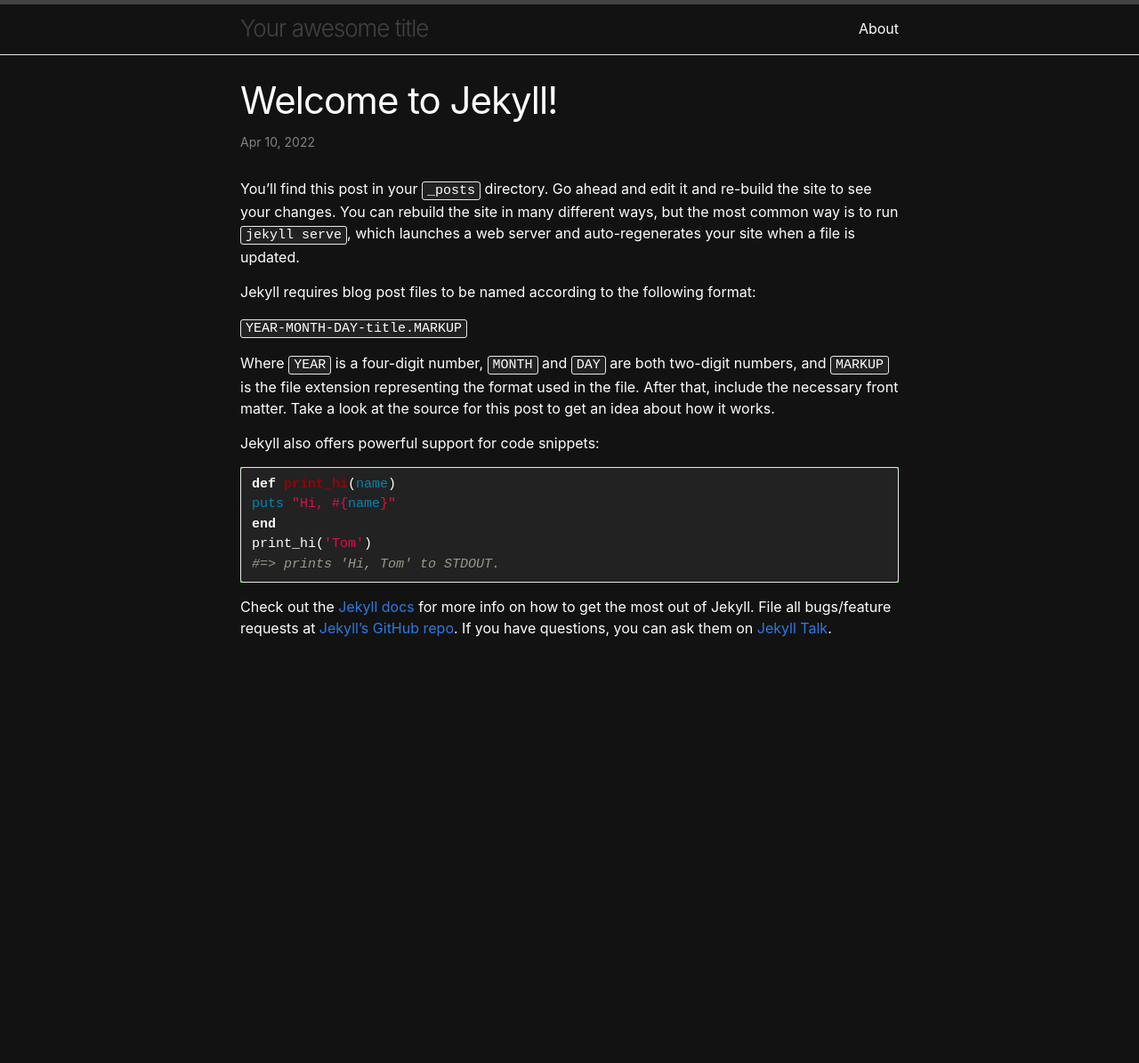
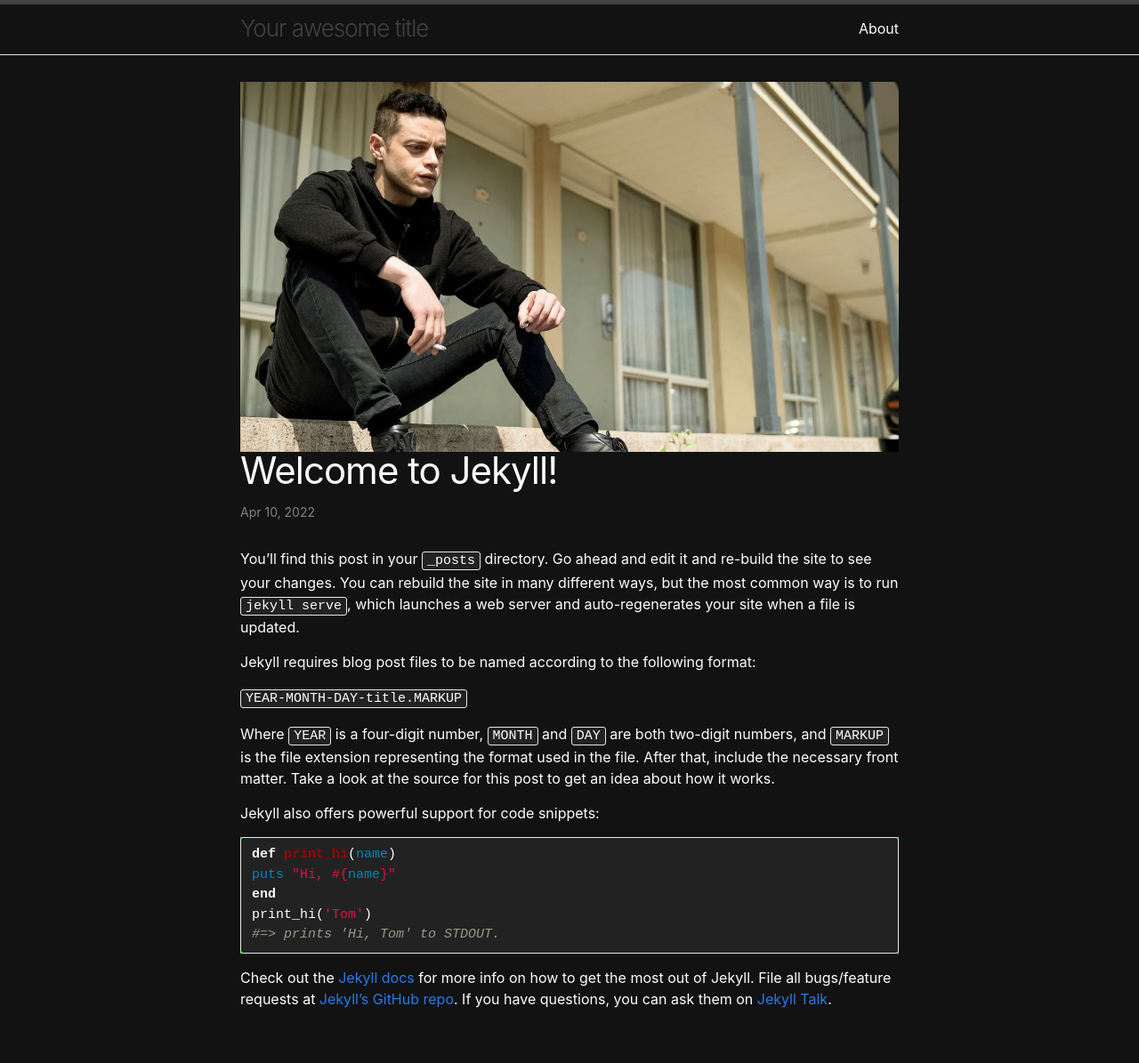
Before and after one commit to marcellbarsony/blog, a Jekyll site: the page built from _posts/2022-04-10-welcome_to_jekyll.md, in a window 1280 px wide. Shown: the whole page at 89% size. Built offline with Jekyll 4.4.1, drawn with Linux system fonts in a browser that asks for light colours; before the commit the page ends 900 px from its top, so only the background shows below that.

Commit message:
Added default featured image

```diff
--- a/_layouts/post.html
+++ b/_layouts/post.html
@@ -15,6 +15,12 @@
       <article class="post h-entry" itemscope itemtype="http://schema.org/BlogPosting">
 
         <header class="post-header">
+          {%- if page.image -%}
+            <img src="{{- page.image | relative_url -}}" alt="" class="featured-image-post">
+          {% else %}
+            {% assign postImage = "/assets/images/image-default.jpg" %}
+            <img src="{{- postImage | relative_url -}}" alt="" class="featured-image-post">
+          {% endif %}
           <h1 class="post-title p-name" itemprop="name headline">{{ page.title | escape }}</h1>
           <p class="post-meta">
             <time class="dt-published" datetime="{{ page.date | date_to_xmlschema }}" itemprop="datePublished">
```
Also changed, not shown: _posts/Category/2022-04-11-Mr_Robot.md (+1 -0 lines), assets/images/image-default.jpg (added).
